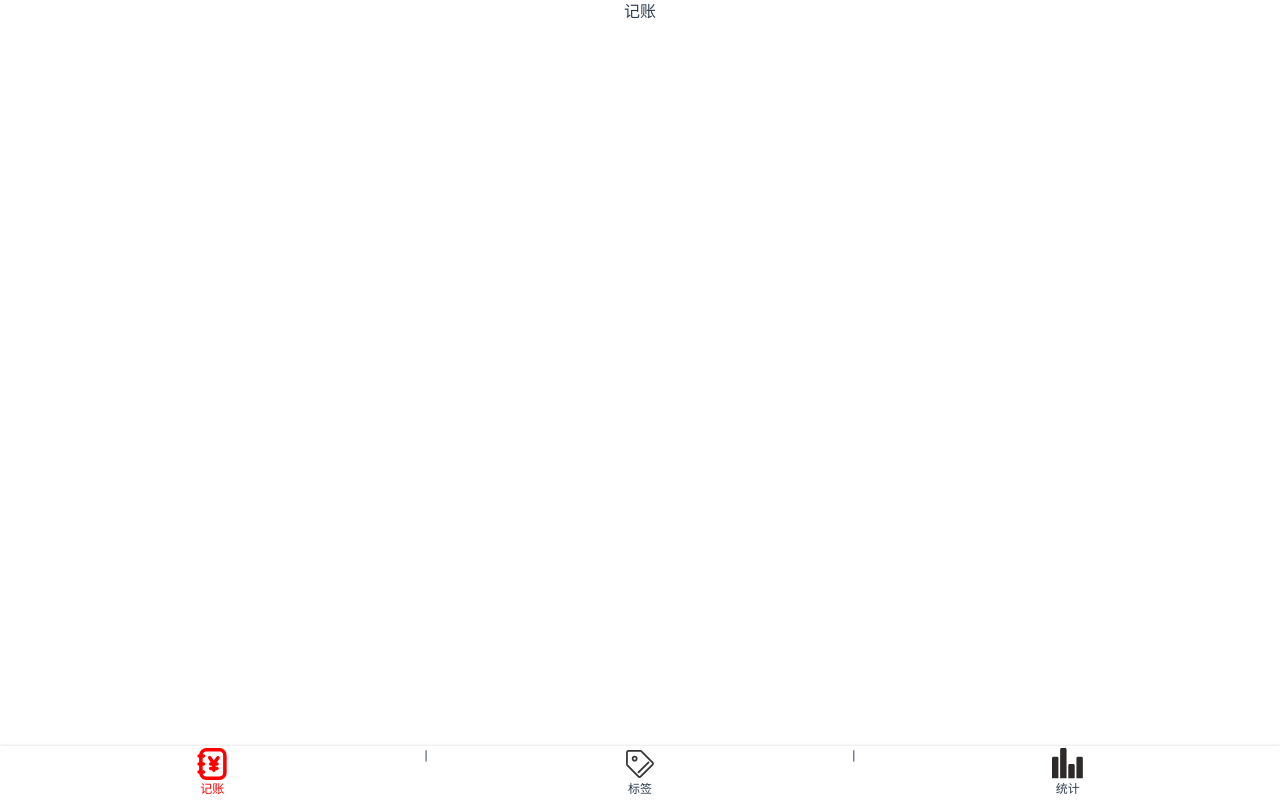
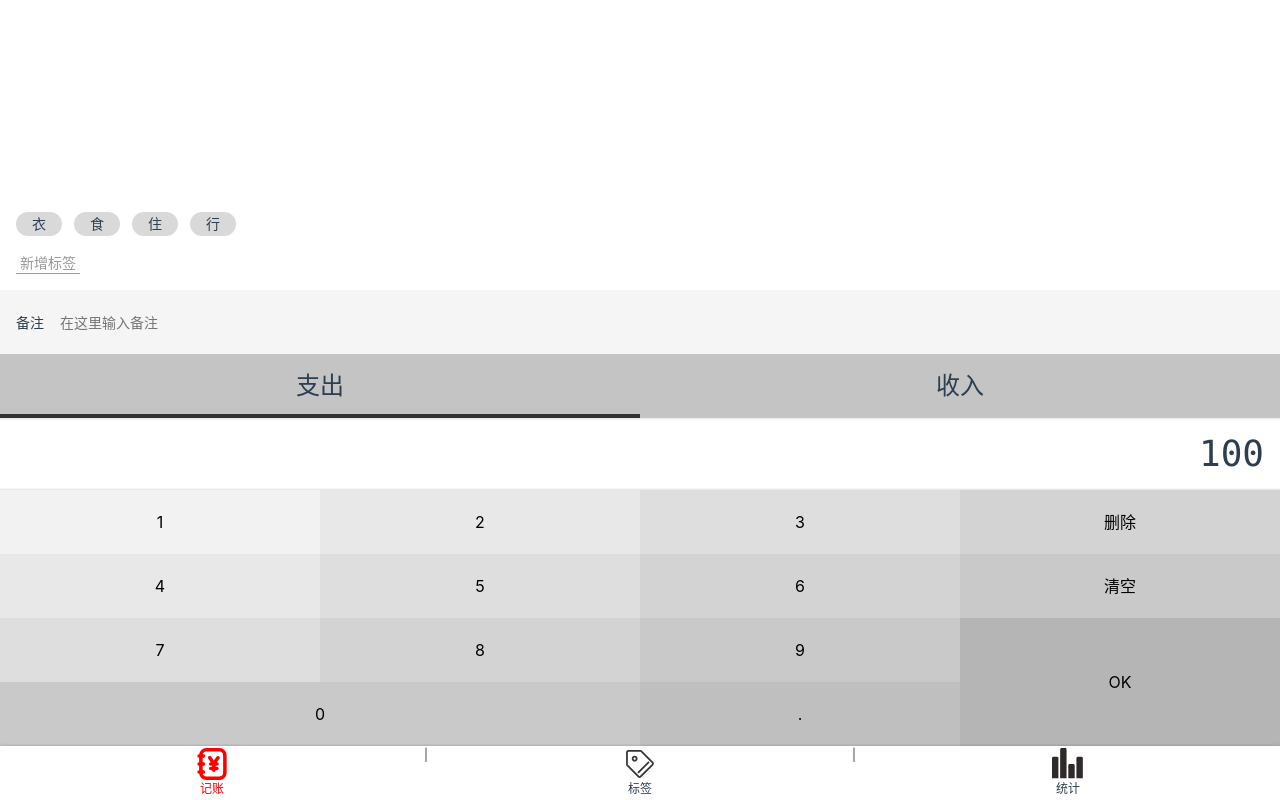
Before and after one commit to Accelerator97/vue-accounting, a Vue app: page /#/money in a window 1280 px wide. Built offline with nearby package versions, Linux system fonts and the light colour scheme.

Commit message:
Money.vue的样式完成

```diff
--- a/src/App.vue
+++ b/src/App.vue
@@ -5,34 +5,14 @@
 </template>
 
 <style lang="scss">
-* {
-  margin: 0;
-  padding: 0;
-  box-sizing: border-box;
-}
+@import "~@/assets/style/reset.scss";
+@import "~@/assets/style/helper.scss";
 body {
+  font-family: $font-hei;
+  font-size: 16px;
   line-height: 1.5;
-}
-a {
-  text-decoration: none;
-  color: inherit;
-}
-
-#app {
-  font-family: Avenir, Helvetica, Arial, sans-serif;
+  color: #2c3e50;
   -webkit-font-smoothing: antialiased;
   -moz-osx-font-smoothing: grayscale;
-  text-align: center;
-  color: #2c3e50;
-}
-#nav {
-  padding: 30px;
-  a {
-    font-weight: bold;
-    color: #2c3e50;
-    &.router-link-exact-active {
-      color: #42b983;
-    }
-  }
 }
 </style>
--- /dev/null
+++ b/src/assets/style/helper.scss
@@ -0,0 +1,19 @@
+$font-hei: -apple-system, "Noto Sans", "Helvetica Neue", Helvetica, "Nimbus Sans L", Arial, "Liberation Sans", "PingFang SC", "Hiragino Sans GB", "Noto Sans CJK SC", "Source Han Sans SC", "Source Han Sans CN", "Microsoft YaHei", "Wenquanyi Micro Hei", "WenQuanYi Zen Hei", "ST Heiti", SimHei, "WenQuanYi Zen Hei Sharp", sans-serif;
+$font-kai:Baskerville, Georgia, "Liberation Serif", "Kaiti SC", STKaiti, "AR PL UKai CN", "AR PL UKai HK", "AR PL UKai TW", "AR PL UKai TW MBE", "AR PL KaitiM GB", KaiTi, KaiTi_GB2312, DFKai-SB, "TW\-Kai", serif;
+$font-song: Georgia, "Nimbus Roman No9 L", "Songti SC", "Noto Serif CJK SC", "Source Han Serif SC", "Source Han Serif CN", STSong, "AR PL New Sung", "AR PL SungtiL GB", NSimSun, SimSun, "TW\-Sung", "WenQuanYi Bitmap Song", "AR PL UMing CN", "AR PL UMing HK", "AR PL UMing TW", "AR PL UMing TW MBE", PMingLiU, MingLiU, serif;
+$color-higlight:#f00;
+%clearFix {
+    &::after{
+        content: '';
+        display: block;
+        clear: both;
+    }
+}
+$color-shadow:rgba(0,0,0,0.25);
+%outterShadow{
+    box-shadow: 0 0 3px $color-shadow;
+}
+%innerShadow{
+    box-shadow: inset 0 -3px 3px -3px $color-shadow,
+    inset 0 3px 3px -3px $color-shadow;
+}
--- /dev/null
+++ b/src/assets/style/reset.scss
@@ -0,0 +1,22 @@
+a {
+    text-decoration: none;
+    color: inherit;
+}
+
+* {
+  margin: 0;
+  padding: 0;
+  box-sizing: border-box;
+}
+
+ul,ol{
+    list-style: none;
+}
+
+button,input{
+    font: inherit;
+}
+
+:focus{
+    outline: none;
+}
--- a/src/components/Layout.vue
+++ b/src/components/Layout.vue
@@ -1,6 +1,6 @@
 <template>
-    <div class="nav-wrapper">
-        <div class="content">
+    <div class="layout-wrapper">
+        <div class="content" :class="classPrefix && `${classPrefix}-content`">
             <slot/>
         </div>
         <Nav/>
@@ -9,12 +9,13 @@
 
 <script>
     export default {
-        name:"Layout"
+        name:"Layout",
+        props:['classPrefix']
     }
 </script>
 
 <style lang="scss">
-.nav-wrapper{
+.layout-wrapper{
     display: flex;
     flex-direction: column;
     height: 100vh;
--- a/src/components/Nav.vue
+++ b/src/components/Nav.vue
@@ -21,10 +21,11 @@
 </script>
 
 <style lang="scss" scoped>
+@import "~@/assets/style/helper.scss";
 nav {
+  @extend %outterShadow;
   display: flex;
   flex-direction: row;
-  box-shadow: 0 0 3px rgba(109, 102, 102, 0.25);
   font-size: 12px;
   > .item {
     padding: 2px 0;
@@ -39,7 +40,7 @@
     }
   }
   > .item.selected {
-    color: red;
+    color: $color-higlight;
   }
 }
 </style>
--- a/src/views/Money.vue
+++ b/src/views/Money.vue
@@ -1,14 +1,194 @@
 <template>
-    <Layout>记账</Layout>
+  <Layout class-prefix="layout">
+    <div class="numberPad">
+      <div class="output">100</div>
+      <div class="buttons">
+        <button>1</button>
+        <button>2</button>
+        <button>3</button>
+        <button>删除</button>
+        <button>4</button>
+        <button>5</button>
+        <button>6</button>
+        <button>清空</button>
+        <button>7</button>
+        <button>8</button>
+        <button>9</button>
+        <button class="ok">OK</button>
+        <button class="zero">0</button>
+        <button>.</button>
+      </div>
+    </div>
+
+    <div>
+      <ul class="types">
+        <li class="selected">支出</li>
+        <li>收入</li>
+      </ul>
+    </div>
+
+    <div>
+      <label class="notes">
+        <span class="name">备注</span>
+        <input type="text" placeholder="在这里输入备注" />
+      </label>
+    </div>
+
+    <div class="tags">
+      <div class="new">
+        <button>新增标签</button>
+      </div>
+      <ul class="current">
+        <li>衣</li>
+        <li>食</li>
+        <li>住</li>
+        <li>行</li>
+      </ul>
+    </div>
+  </Layout>
 </template>
 
 <script lang="ts">
-
 export default {
   name: "Money",
-
 };
 </script>
 
+<style lang="scss">
+.layout-content {
+  display: flex;
+  flex-direction: column-reverse;
+}
+</style>
 <style lang="scss" scoped>
+@import "~@/assets/style/helper.scss";
+.tags {
+  font-size: 14px;
+  padding: 16px;
+  flex-grow: 1;
+  display: flex;
+  flex-direction: column-reverse;
+
+  > .current {
+    display: flex;
+    flex-wrap: wrap;
+    overflow: auto;
+    > li {
+      background: #d9d9d9;
+      $h: 24px;
+      line-height: $h;
+      height: $h;
+      border-radius: $h/2;
+      padding: 0 16px;
+      margin-right: 12px;
+    }
+  }
+  > .new {
+    padding-top: 16px;
+    button {
+      background: transparent;
+      border: none;
+      color: #999;
+      border-bottom: 1px solid;
+      padding: 0 4px;
+    }
+  }
+}
+.notes {
+  font-size: 14px;
+  background: #f5f5f5;
+  display: block;
+  padding-left: 16px;
+  display: flex;
+  align-items: center;
+  .name {
+    padding-right: 16px;
+  }
+  input {
+    height: 64px;
+    background: transparent;
+    border: none;
+    flex-grow: 1;
+    padding-right: 16px;
+  }
+}
+.types {
+  background: #c4c4c4;
+  display: flex;
+  text-align: center;
+  font-size: 24px;
+  > li {
+    width: 50%;
+    line-height: 64px;
+    height: 64px;
+    display: flex;
+    justify-content: center;
+    align-items: center;
+    position: relative;
+    &.selected::after {
+      content: "";
+      position: absolute;
+      bottom: 0;
+      left: 0;
+      width: 100%;
+      height: 4px;
+      background: #333;
+    }
+  }
+}
+.numberPad {
+  .output {
+    @extend %innerShadow;
+    font-size: 36px;
+    font-family: Consolas, monospace;
+    padding: 9px 16px;
+    text-align: right;
+  }
+  .buttons {
+    @extend %clearFix;
+    > button {
+      width: 25%;
+      height: 64px;
+      float: left;
+      background: transparent;
+      border: none;
+      &.ok {
+        height: 64 * 2px;
+        float: right;
+      }
+      &.zero {
+        width: 25 * 2%;
+      }
+      $bg: #f2f2f2;
+      &:nth-child(1) {
+        background: $bg;
+      }
+      &:nth-child(2),
+      &:nth-child(5) {
+        background: darken($bg, 4%);
+      }
+      &:nth-child(3),
+      &:nth-child(6),
+      &:nth-child(9) {
+        background: darken($bg, 4 * 2%);
+      }
+      &:nth-child(4),
+      &:nth-child(7),
+      &:nth-child(10) {
+        background: darken($bg, 4 * 3%);
+      }
+      &:nth-child(8),
+      &:nth-child(11),
+      &:nth-child(13) {
+        background: darken($bg, 4 * 4%);
+      }
+      &:nth-child(14) {
+        background: darken($bg, 4 * 5%);
+      }
+      &:nth-child(12) {
+        background: darken($bg, 4 * 6%);
+      }
+    }
+  }
+}
 </style>
--- a/vue.config.js
+++ b/vue.config.js
@@ -9,7 +9,7 @@
             .include.add(dir).end() //只针对icons目录
             .use('svg-sprite-loader-mod').loader('svg-sprite-loader-mod').options({extract:false}).end()//extract:false是指不要解析成文件
             .use('svgo-loader').loader('svgo-loader')
-            .tap(options => ({...options,plugins:[{removeAttrs:{attrs:'fill'}}]})).end()
+            .tap(options => ({...options,plugins:[{removeAttrs:{attrs:'fill'}}]})).end()//去除svg中的fill样式
         config.plugin('svg-sprite').use(require('svg-sprite-loader/plugin'),[{plainSprite:true}])//配置插件
         config.module.rule('svg').exclude.add(dir)//其他svg loader排除icon目录
     }
```
